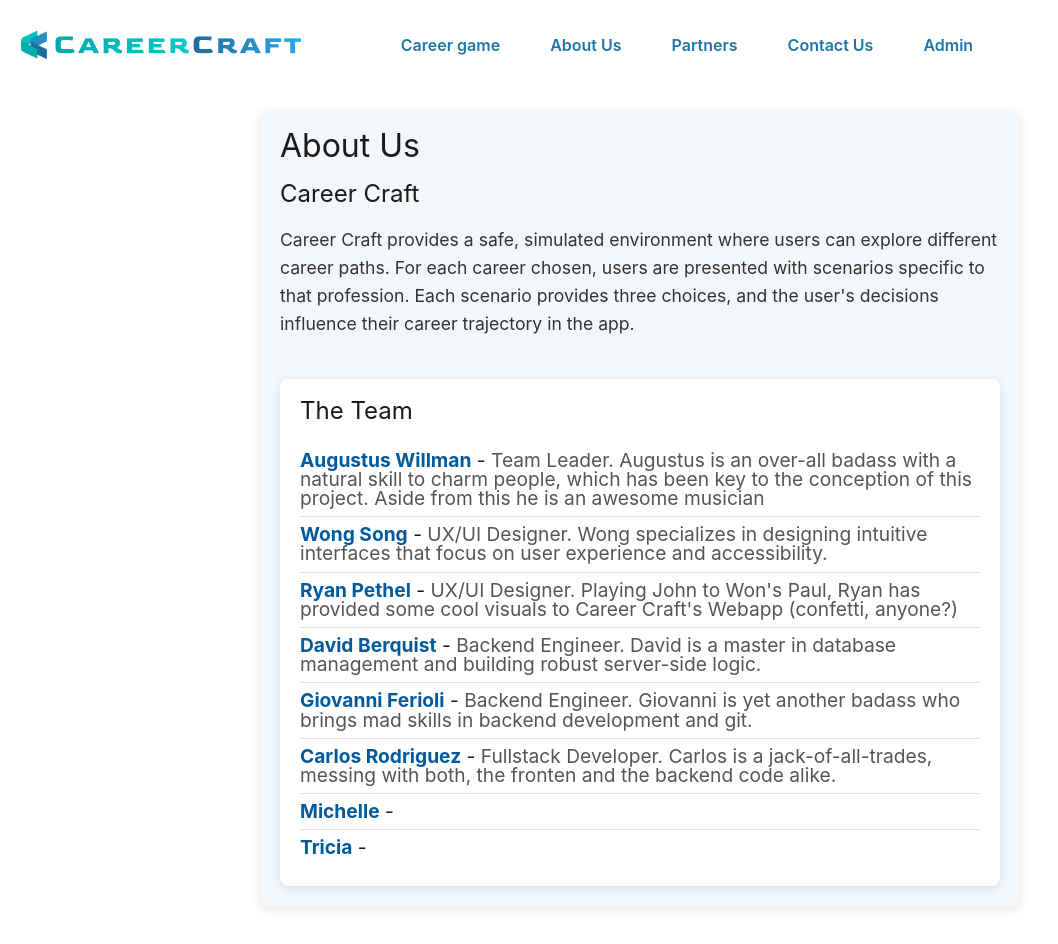
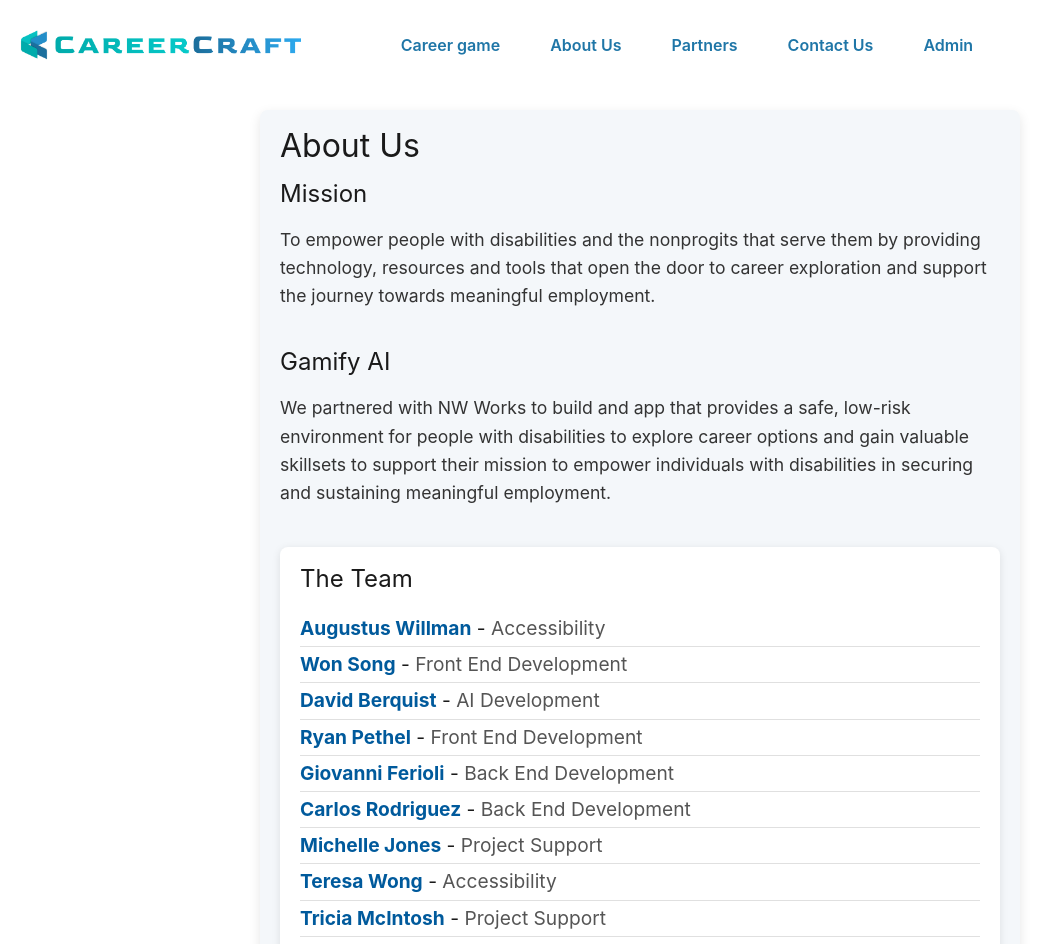
Before and after one commit to microsoft/career-ai, a React (Create React App) app in the folder Client/: page /about in a window 1280 px wide. Shown: the top 944 px of the page, without its empty margins (0-1058 px from the left). Built offline with nearby package versions, Linux system fonts and the light colour scheme; no server answers.

Commit message:
Modified About content

```diff
--- a/Client/src/screens/AboutScreen/AboutScreen.tsx
+++ b/Client/src/screens/AboutScreen/AboutScreen.tsx
@@ -19,42 +19,57 @@ export function AboutScreen(): React.ReactElement {
       <H1>About Us</H1>
 
       <section className="about-section">
-        <H2>Career Craft</H2>
+        <H2>Mission</H2>
         <p className="section-description">
-          Career Craft provides a safe, simulated environment where users can
-          explore different career paths. For each career chosen, users are
-          presented with scenarios specific to that profession. Each scenario
-          provides three choices, and the user's decisions influence their
-          career trajectory in the app.
+          To empower people with disabilities and the nonprogits that serve them by providing technology, resources and tools that open the door
+          to career exploration and support the journey towards meaningful employment.
+        </p>
+      </section>
+
+      <section className="about-section">
+        <H2>Gamify AI</H2>
+        <p className="section-description">
+          We partnered with NW Works to build and app that provides a safe, low-risk environment for people with disabilities
+          to explore career options and gain valuable skillsets to support their mission to empower individuals with disabilities
+          in securing and sustaining meaningful employment.
         </p>
       </section>
 
       <section className="team-section">
         <H2>The Team</H2>
         <ul className="team-list">
-          <li className="team-member">
-            <strong>Augustus Willman</strong> - <span className="team-description">Team Leader. Augustus is an over-all badass with a natural skill to charm people, which has been key to the conception of this project. Aside from this he is an awesome musician</span>
+        <li className="team-member">
+            <strong>Augustus Willman</strong> - <span className="team-description">Accessibility</span>
           </li>
           <li className="team-member">
-            <strong>Wong Song</strong> - <span className="team-description">UX/UI Designer. Wong specializes in designing intuitive interfaces that focus on user experience and accessibility.</span>
+            <strong>Won Song</strong> - <span className="team-description">Front End Development</span>
           </li>
           <li className="team-member">
-            <strong>Ryan Pethel</strong> - <span className="team-description">UX/UI Designer. Playing John to Won's Paul, Ryan has provided some cool visuals to Career Craft's Webapp (confetti, anyone?)</span>
+            <strong>David Berquist</strong> - <span className="team-description">AI Development</span>
           </li>
           <li className="team-member">
-            <strong>David Berquist</strong> - <span className="team-description">Backend Engineer. David is a master in database management and building robust server-side logic.</span>
+            <strong>Ryan Pethel</strong> - <span className="team-description">Front End Development</span>
           </li>
           <li className="team-member">
-            <strong>Giovanni Ferioli</strong> - <span className="team-description">Backend Engineer. Giovanni is yet another badass who brings mad skills in backend development and git.</span>
+            <strong>Giovanni Ferioli</strong> - <span className="team-description">Back End Development</span>
           </li>
           <li className="team-member">
-            <strong>Carlos Rodriguez</strong> - <span className="team-description">Fullstack Developer. Carlos is a jack-of-all-trades, messing with both, the fronten and the backend code alike.</span>
+            <strong>Carlos Rodriguez</strong> - <span className="team-description">Back End Development</span>
           </li>
           <li className="team-member">
-            <strong>Michelle</strong> - <span className="team-description"></span>
+            <strong>Michelle Jones</strong> - <span className="team-description">Project Support</span>
           </li>
           <li className="team-member">
-            <strong>Tricia</strong> - <span className="team-description"></span>
+            <strong>Teresa Wong</strong> - <span className="team-description">Accessibility</span>
+          </li>
+          <li className="team-member">
+            <strong>Tricia McIntosh</strong> - <span className="team-description">Project Support</span>
+          </li>
+          <li className="team-member">
+            <strong>Balinda Moreland</strong> - <span className="team-description">Product Advisor</span>
+          </li>
+          <li className="team-member">
+            <strong>Ryan Johnson</strong> - <span className="team-description">General Development</span>
           </li>
         </ul>
 
```
